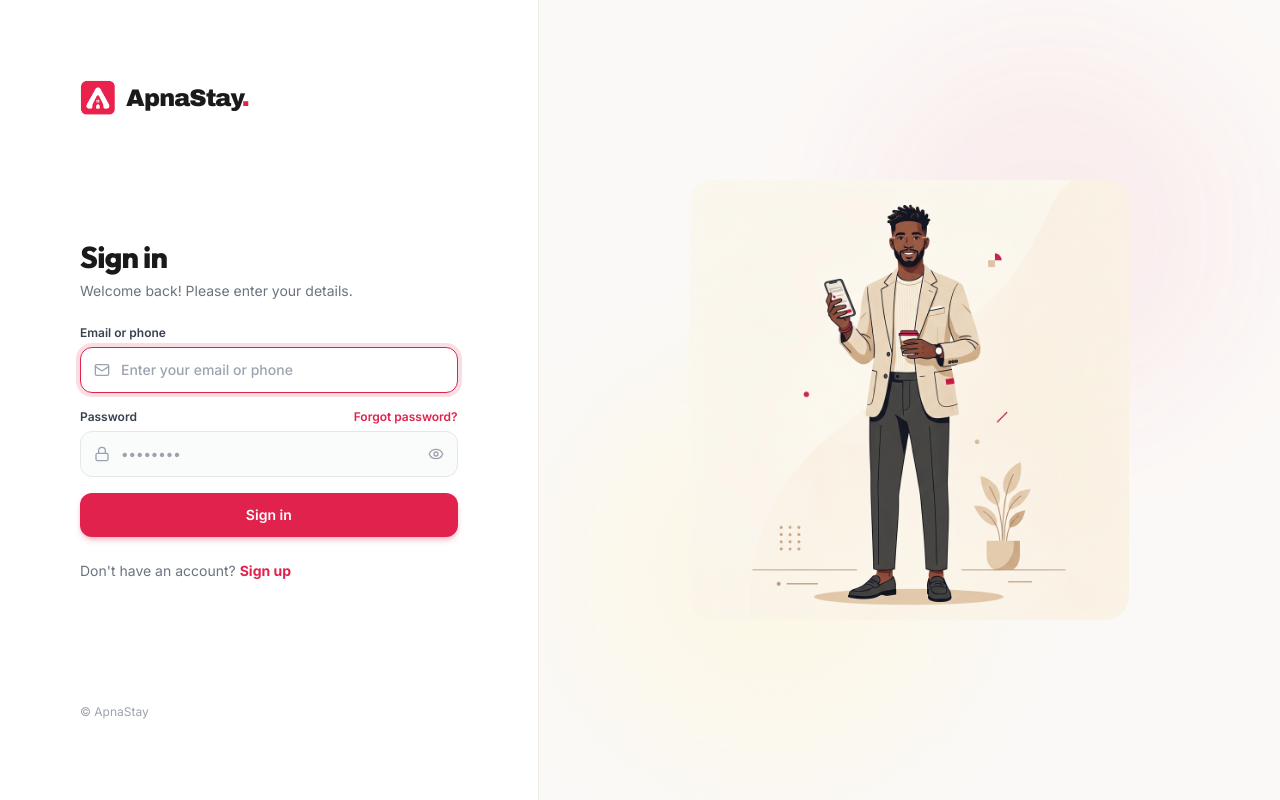
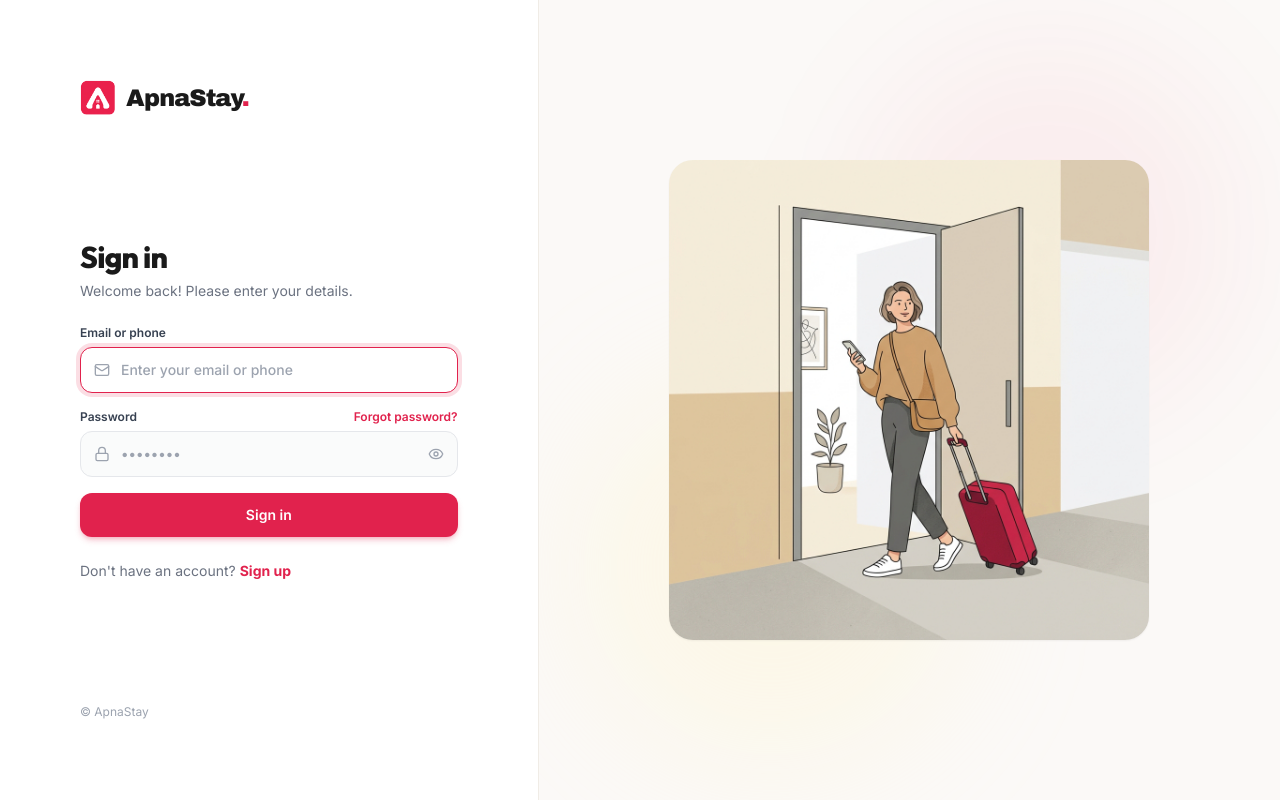
Before and after one commit to amannex/apnastay, a Next.js app: page /login in a window 1280 px wide. Built offline with nearby package versions, Linux system fonts and the light colour scheme; no server answers.

Commit message:
style(login): update vector art to person entering a modern room

```diff
--- a/src/views/LoginPage.tsx
+++ b/src/views/LoginPage.tsx
@@ -318,13 +318,13 @@ export default function LoginPage() {
         <div className="absolute top-10 right-10 w-96 h-96 bg-[#E1224D]/5 rounded-full blur-3xl pointer-events-none" />
         <div className="absolute bottom-10 left-10 w-96 h-96 bg-amber-100/30 rounded-full blur-3xl pointer-events-none" />
 
-        {/* Minimalist Lifestyle Vector Art */}
+        {/* Minimalist Lifestyle Vector Art: Person Entering Room */}
         <div className="relative z-10 flex flex-col items-center">
-          <div className="relative w-[340px] h-[340px] xl:w-[440px] xl:h-[440px] max-w-full">
+          <div className="relative w-[360px] h-[360px] xl:w-[480px] xl:h-[480px] max-w-full">
             <img
               src="/auth-vector-art.jpg"
-              alt="Modern lifestyle vector illustration"
-              className="w-full h-full object-contain rounded-3xl"
+              alt="Person entering modern room illustration"
+              className="w-full h-full object-contain rounded-3xl shadow-sm"
             />
           </div>
         </div>
```
Also changed, not shown: public/auth-vector-art.jpg.
